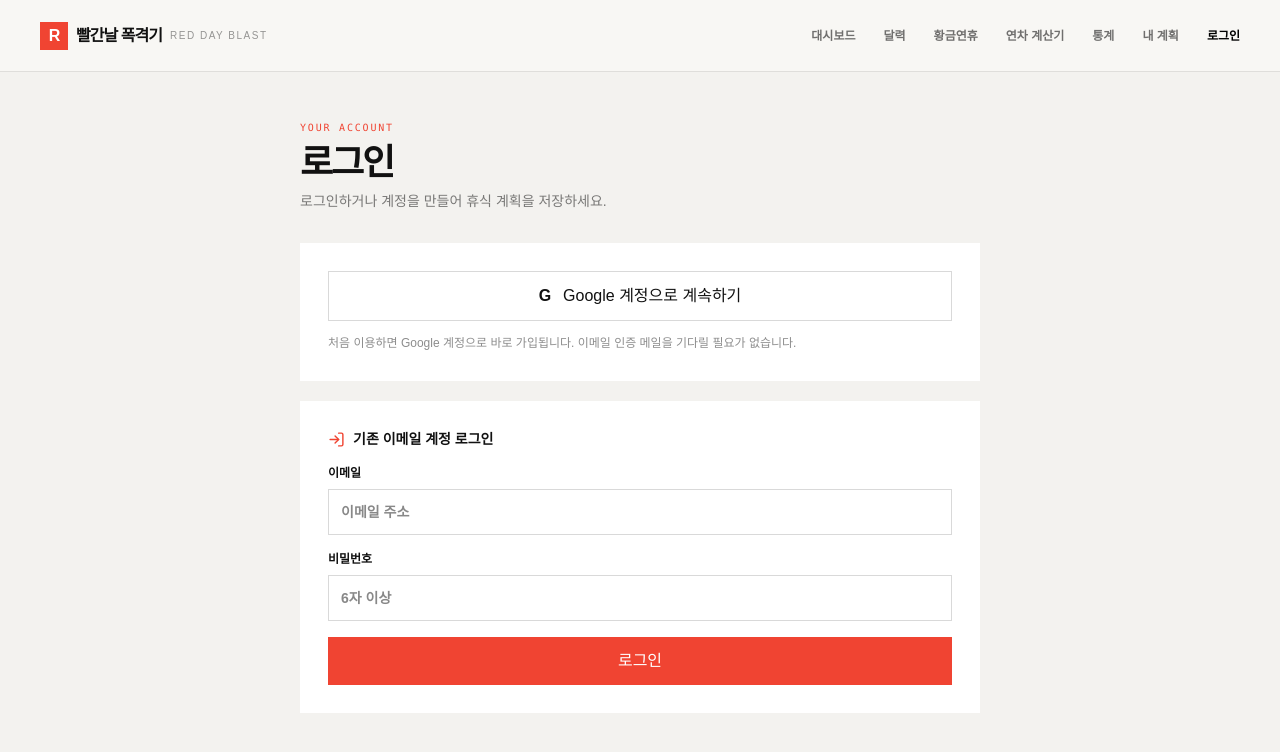
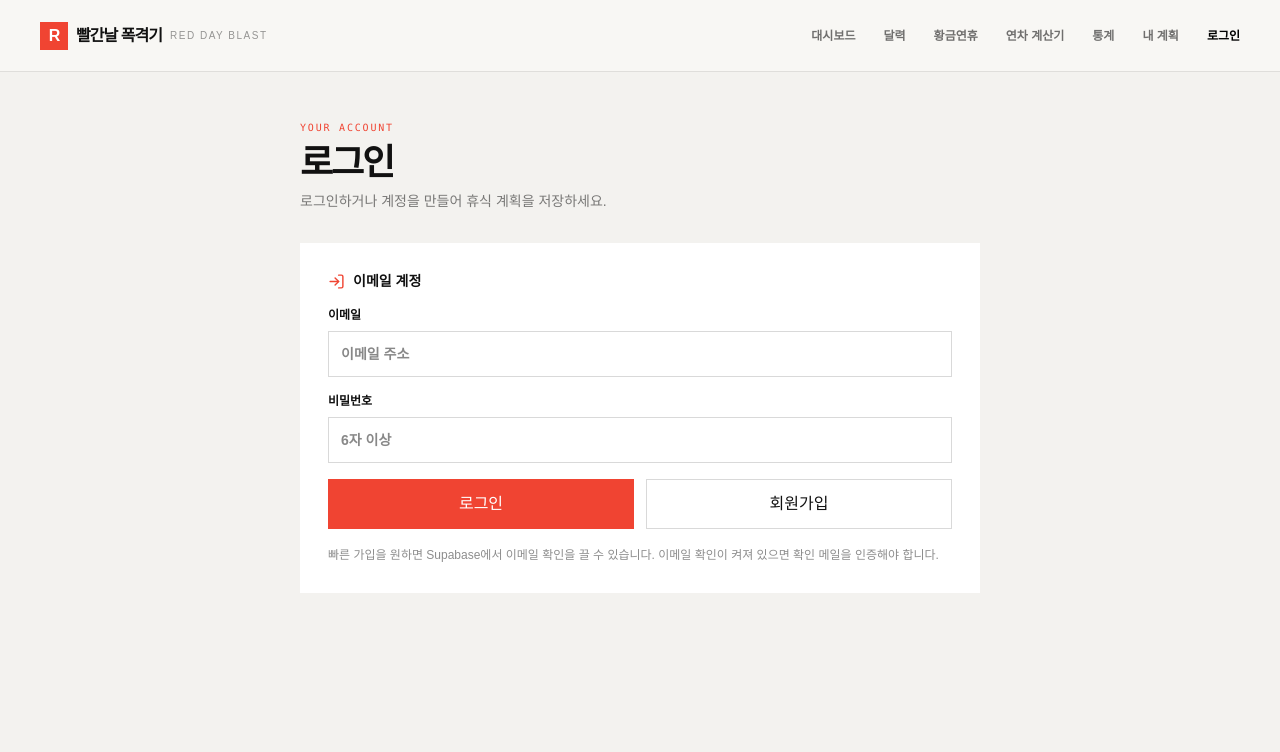
Before and after one commit to taehwan0809/red-day-blast, a Next.js app: page /login in a window 1280 px wide. Shown: the top 752 px of the page. Built offline with nearby package versions, Linux system fonts and the light colour scheme; no server answers.

Commit message:
feat: login

```diff
--- a/app/login/page.tsx
+++ b/app/login/page.tsx
@@ -15,6 +15,7 @@ export default function LoginPage() {
   const [email, setEmail] = useState('');
   const [password, setPassword] = useState('');
   const [error, setError] = useState('');
+  const [message, setMessage] = useState('');
   const [busy, setBusy] = useState(false);
   const [checkingSession, setCheckingSession] = useState(supabaseConfigured);
 
@@ -37,9 +38,10 @@ export default function LoginPage() {
     };
   }, []);
 
-  async function authenticate(event: { preventDefault: () => void }) {
+  async function authenticate(mode: 'signin' | 'signup', event: { preventDefault: () => void }) {
     event.preventDefault();
     setError('');
+    setMessage('');
     if (!email.trim() || password.length < 6) {
       setError('이메일과 6자 이상의 비밀번호를 입력해 주세요.');
       return;
@@ -52,32 +54,19 @@ export default function LoginPage() {
 
     setBusy(true);
     try {
-      const result = await supabase.auth.signInWithPassword({ email: email.trim(), password });
+      const result = mode === 'signin'
+        ? await supabase.auth.signInWithPassword({ email: email.trim(), password })
+        : await supabase.auth.signUp({
+            email: email.trim(),
+            password,
+            options: { emailRedirectTo: `${window.location.origin}/login?next=${encodeURIComponent(getReturnPath())}` },
+          });
       if (result.error) throw result.error;
-      window.location.replace(getReturnPath());
+      if (mode === 'signin' || result.data.session) window.location.replace(getReturnPath());
+      else setMessage('가입 요청을 받았습니다. 이메일 확인이 켜져 있으면 인증 메일의 링크를 눌러야 로그인할 수 있습니다.');
     } catch (cause) {
       setError(cause instanceof Error ? cause.message : '인증에 실패했습니다.');
     } finally {
-      setBusy(false);
-    }
-  }
-
-  async function signInWithGoogle() {
-    setError('');
-    const supabase = getSupabase();
-    if (!supabase) {
-      setError('Supabase 환경변수를 확인해 주세요.');
-      return;
-    }
-    setBusy(true);
-    try {
-      const { error: oauthError } = await supabase.auth.signInWithOAuth({
-        provider: 'google',
-        options: { redirectTo: `${window.location.origin}/login?next=${encodeURIComponent(getReturnPath())}` },
-      });
-      if (oauthError) throw oauthError;
-    } catch (cause) {
-      setError(cause instanceof Error ? cause.message : 'Google 로그인에 실패했습니다.');
       setBusy(false);
     }
   }
@@ -95,15 +84,8 @@ export default function LoginPage() {
       ) : checkingSession ? (
         <p className="bg-white p-6 text-sm text-black/55" role="status">로그인 상태를 확인하고 있어요.</p>
       ) : (
-        <section className="space-y-5">
-          <div className="bg-white p-5 md:p-7">
-            <button type="button" disabled={busy} onClick={() => void signInWithGoogle()} className="flex w-full items-center justify-center gap-3 border border-black/15 p-3 text-sm font-bold hover:bg-[#f8f7f4] disabled:opacity-50">
-              <span aria-hidden="true" className="font-bold text-base">G</span>Google 계정으로 계속하기
-            </button>
-            <p className="mt-3 text-xs leading-5 text-black/45">처음 이용하면 Google 계정으로 바로 가입됩니다. 이메일 인증 메일을 기다릴 필요가 없습니다.</p>
-          </div>
-          <form className="space-y-4 bg-white p-5 md:p-7" onSubmit={(event) => void authenticate(event)}>
-          <div className="flex items-center gap-2 text-sm font-bold"><LogIn size={17} className="text-[#f04432]"/>기존 이메일 계정 로그인</div>
+        <form className="space-y-4 bg-white p-5 md:p-7" onSubmit={(event) => void authenticate('signin', event)}>
+          <div className="flex items-center gap-2 text-sm font-bold"><LogIn size={17} className="text-[#f04432]"/>이메일 계정</div>
           <label className="block text-xs font-semibold">이메일
             <input required type="email" autoComplete="email" value={email} onChange={(event) => setEmail(event.target.value)} placeholder="이메일 주소" className="mt-2 w-full border border-black/15 p-3 text-sm" />
           </label>
@@ -111,9 +93,13 @@ export default function LoginPage() {
             <input required minLength={6} type="password" autoComplete="current-password" value={password} onChange={(event) => setPassword(event.target.value)} placeholder="6자 이상" className="mt-2 w-full border border-black/15 p-3 text-sm" />
           </label>
           {error && <p role="alert" className="text-xs text-[#c5291a]">{error}</p>}
-          <button disabled={busy} className="w-full bg-[#f04432] p-3 text-sm font-bold text-white disabled:opacity-50">로그인</button>
-          </form>
-        </section>
+          {message && <p role="status" className="text-xs text-[#287345]">{message}</p>}
+          <div className="grid gap-3 sm:grid-cols-2">
+            <button disabled={busy} className="bg-[#f04432] p-3 text-sm font-bold text-white disabled:opacity-50">로그인</button>
+            <button disabled={busy} type="button" onClick={(event) => void authenticate('signup', event)} className="border border-black/15 p-3 text-sm font-bold disabled:opacity-50">회원가입</button>
+          </div>
+          <p className="text-xs leading-5 text-black/45">빠른 가입을 원하면 Supabase에서 이메일 확인을 끌 수 있습니다. 이메일 확인이 켜져 있으면 확인 메일을 인증해야 합니다.</p>
+        </form>
       )}
     </main>
   </>;
```
Also changed, not shown: 1 other file (tests, documents, lock files or other folders).
